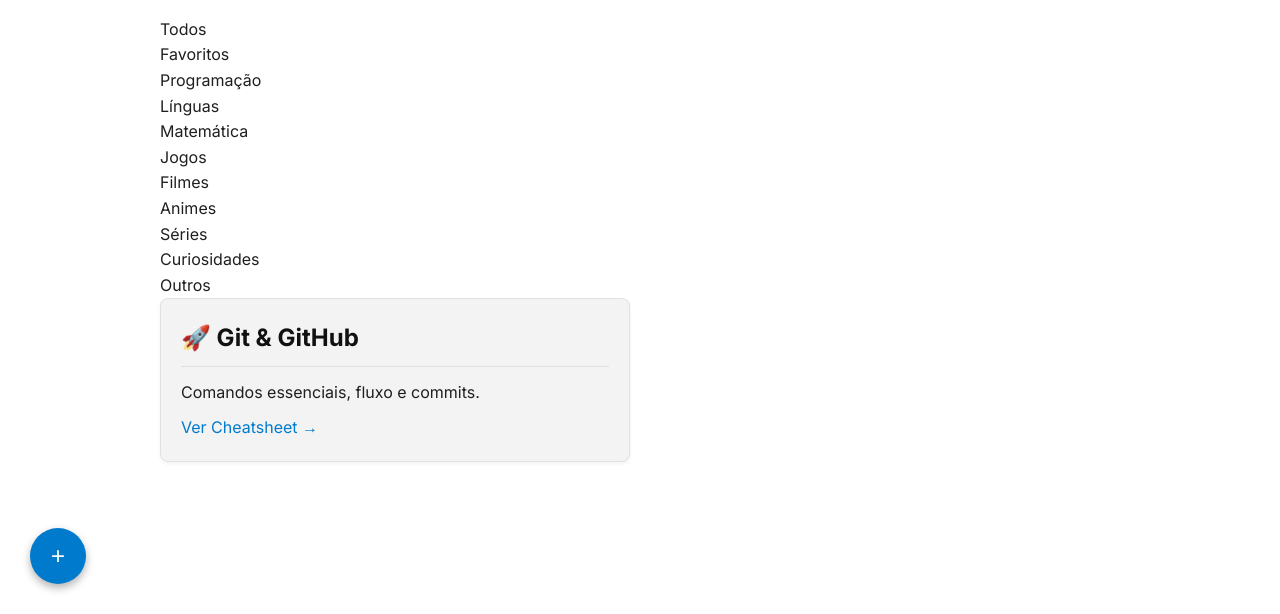
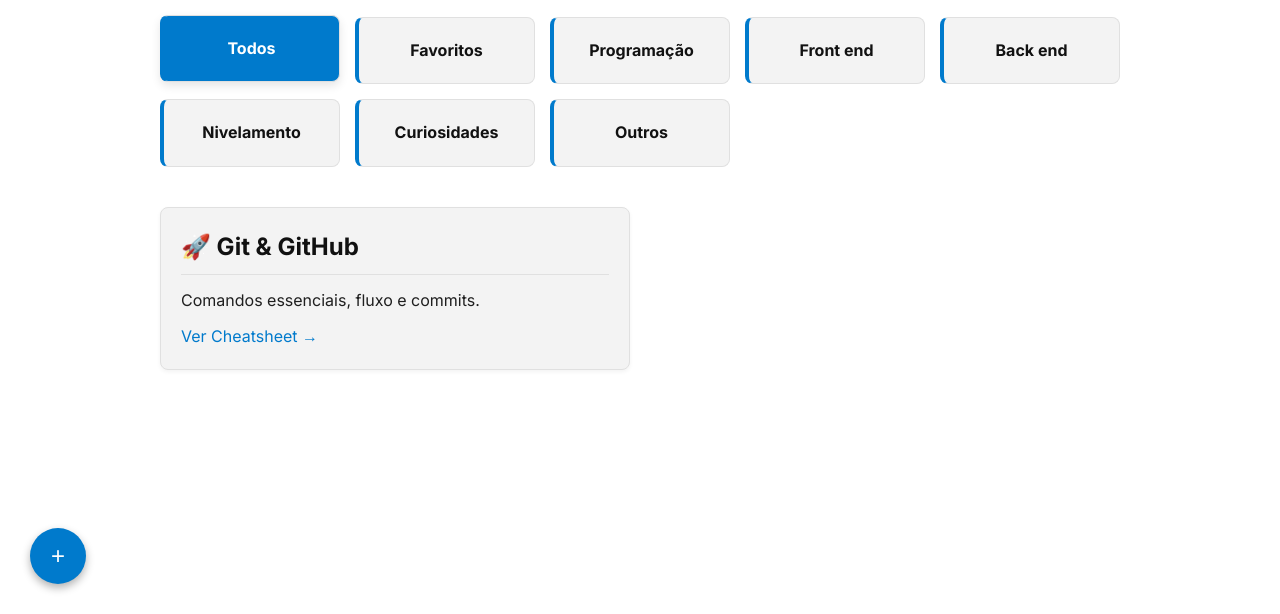
Before and after one commit to LeonardoDalmazzo/Cheatsheet-Git-GitHub, a plain HTML site: page index.html in a window 1280 px wide. Shown: the part 186-800 px from the top of the page. Drawn offline with Linux system fonts and the light colour scheme.

Commit message:
refactor: nome dos filtros por categorias

```diff
--- a/components/NavMenu/NavMenu.js
+++ b/components/NavMenu/NavMenu.js
@@ -60,11 +60,7 @@ class Navbar {
         mobileNav.id = 'mobile-nav';
 
         const cheatSheets = [
-            { name: 'Git & GitHub', href: 'git.html' },
-            { name: 'Vim', href: 'vim.html' },
-            { name: 'VS Code', href: 'vscode.html' },
-            { name: 'Visual Code', href: 'visualcode.html' },
-            { name: 'Google Sheets', href: 'sheets.html' }
+            { name: 'Git & GitHub', href: 'git.html' }
         ];
 
         // Also add Home/About/Contact to mobile nav for completeness on small screens
--- a/index.html
+++ b/index.html
@@ -7,6 +7,7 @@
     <link rel="stylesheet" href="css/main.css">
     <link rel="stylesheet" href="components/NavMenu/NavMenu.css">
     <link rel="stylesheet" href="components/FAB-FloatingActionButton/FAB-FloatingActionButton.css">
+    <link rel="stylesheet" href="css/pkm-index.css">
     <link rel="preconnect" href="https://fonts.googleapis.com">
     <link rel="preconnect" href="https://fonts.gstatic.com" crossorigin>
     <link href="https://fonts.googleapis.com/css2?family=Inter:wght@400;600;700&family=Fira+Code:wght@400;500&display=swap" rel="stylesheet">
@@ -22,20 +23,17 @@
         <section class="category-grid mt-20">
             <div class="cat-card active" data-filter="all">Todos</div>
             <div class="cat-card" data-filter="favoritos">Favoritos</div>
-            <div class="cat-card" data-filter="dev">Programação</div>
-            <div class="cat-card" data-filter="lang">Línguas</div>
-            <div class="cat-card" data-filter="lang">Matemática</div>
-            <div class="cat-card" data-filter="games">Jogos</div>
-            <div class="cat-card" data-filter="games">Filmes</div>
-            <div class="cat-card" data-filter="games">Animes</div>
-            <div class="cat-card" data-filter="games">Séries</div>
-            <div class="cat-card" data-filter="curiosity">Curiosidades</div>
-            <div class="cat-card" data-filter="others">Outros</div>
+            <div class="cat-card" data-filter="programação">Programação</div>
+            <div class="cat-card" data-filter="front-end">Front end</div>
+            <div class="cat-card" data-filter="back-end">Back end</div>
+            <div class="cat-card" data-filter="nivelamento">Nivelamento</div>
+            <div class="cat-card" data-filter="curiosidades">Curiosidades</div>
+            <div class="cat-card" data-filter="outros">Outros</div>
         </section>
 
         <section id="content-grid" class="grid-2">
 
-            <div class="card" data-category="dev">
+            <div class="card" data-category="Programação">
                 <h2>🚀 Git & GitHub</h2>
                 <p>Comandos essenciais, fluxo e commits.</p>
                 <a href="git.html" class="link-btn">Ver Cheatsheet →</a>
```
